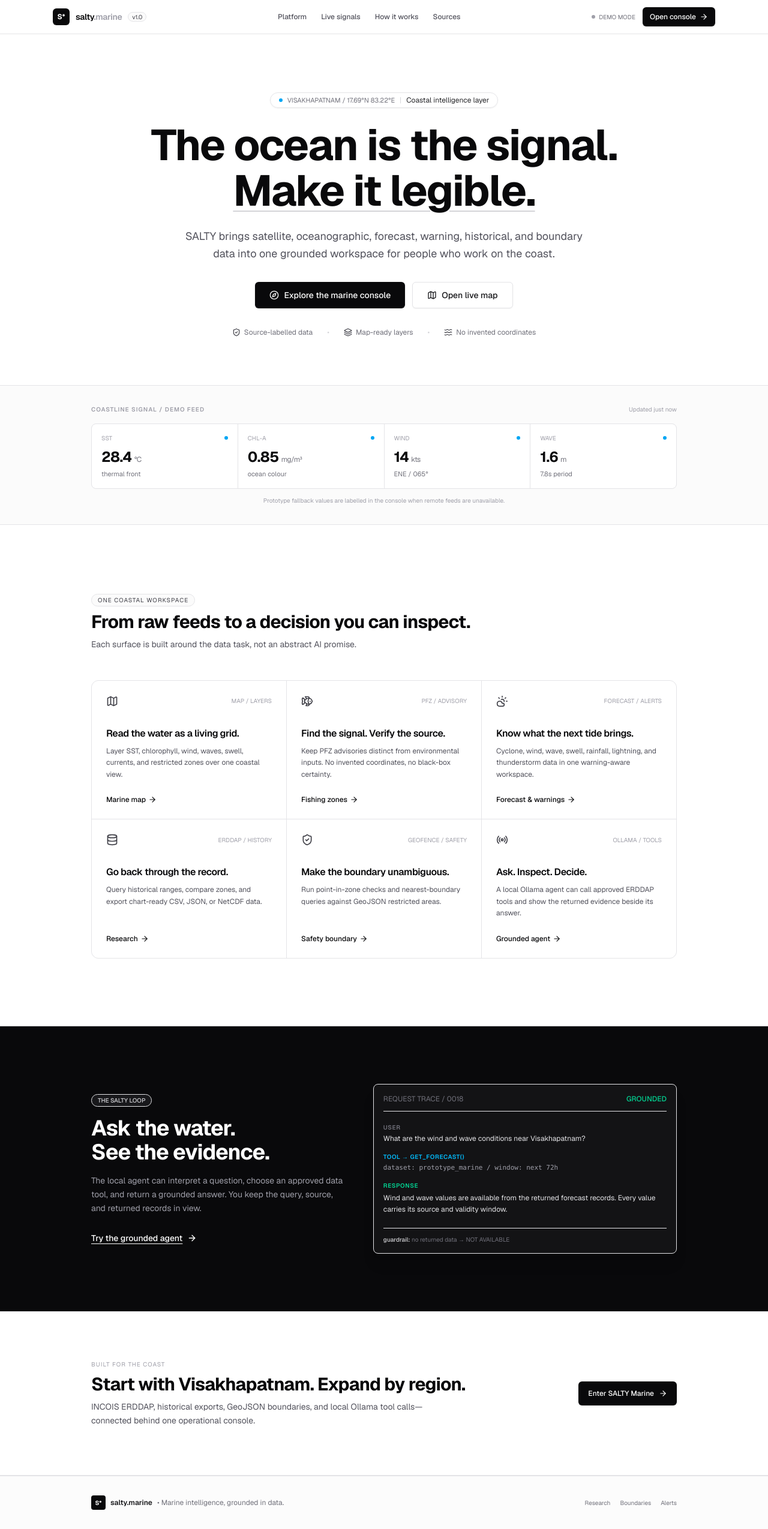
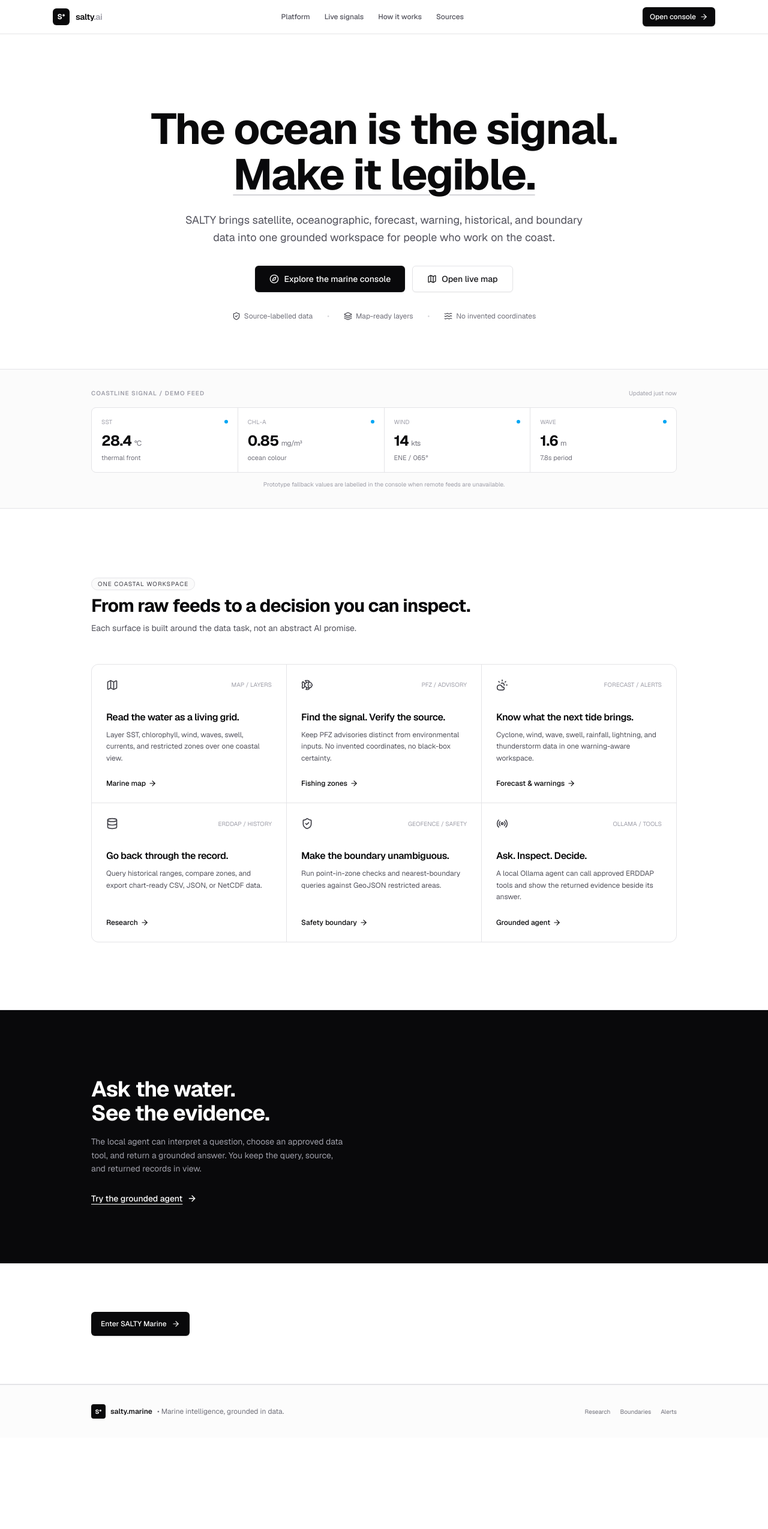
Before and after one commit to Ruthwik000/SaltyAI, a Next.js app: page / in a window 1280 px wide. Shown: the whole page at 60% size. After the commit the page ends 2397 px from the top, so only its background shows below. Built offline with nearby package versions, Linux system fonts and the light colour scheme; no server answers.

Commit message:
cleaned code

```diff
--- a/components/landing/landing-cta.tsx
+++ b/components/landing/landing-cta.tsx
@@ -6,17 +6,6 @@ export function LandingCta() {
   return (
     <section id="sources" className="py-16 sm:py-20 border-b border-zinc-200/80 bg-white">
       <div className="mx-auto flex max-w-5xl flex-col items-start justify-between gap-6 px-4 sm:flex-row sm:items-center sm:px-6">
-        <div>
-          <p className="font-sans text-[10px] uppercase tracking-widest text-zinc-400">
-            Built for the coast
-          </p>
-          <h2 className="mt-2 text-2xl font-bold tracking-tight text-zinc-950 sm:text-3xl">
-            Start with Visakhapatnam. Expand by region.
-          </h2>
-          <p className="mt-2 max-w-xl text-sm text-zinc-600 leading-relaxed">
-            INCOIS ERDDAP, historical exports, GeoJSON boundaries, and local Ollama tool calls—connected behind one operational console.
-          </p>
-        </div>
         <Link href="/app">
           <Button className="h-10 shrink-0 bg-zinc-950 text-xs text-white hover:bg-zinc-800">
             Enter SALTY Marine <ArrowRight className="ml-2 h-3.5 w-3.5" />
--- a/components/landing/landing-header.tsx
+++ b/components/landing/landing-header.tsx
@@ -19,11 +19,8 @@ export function LandingHeader({ apiState }: LandingHeaderProps) {
             S*
           </span>
           <span className="text-sm font-semibold tracking-tight">
-            salty<span className="text-zinc-400">.marine</span>
+            salty<span className="text-zinc-400">.ai</span>
           </span>
-          <Badge variant="minimal" className="hidden h-4 px-1.5 py-0 text-[10px] sm:inline-flex">
-            v1.0
-          </Badge>
         </Link>
 
         <nav className="hidden items-center gap-6 text-xs font-medium text-zinc-600 md:flex">
@@ -42,22 +39,6 @@ export function LandingHeader({ apiState }: LandingHeaderProps) {
         </nav>
 
         <div className="flex items-center gap-3">
-          <span className="hidden items-center gap-1.5 font-sans text-[10px] text-zinc-500 sm:flex">
-            <span
-              className={`h-1.5 w-1.5 rounded-full ${
-                apiState === "ready"
-                  ? "bg-emerald-500"
-                  : apiState === "checking"
-                  ? "animate-pulse bg-amber-500"
-                  : "bg-zinc-400"
-              }`}
-            />
-            {apiState === "ready"
-              ? "API READY"
-              : apiState === "checking"
-              ? "CONNECTING"
-              : "DEMO MODE"}
-          </span>
           <Link href="/login">
             <Button size="sm" className="h-8 gap-1.5 bg-zinc-950 text-xs text-white hover:bg-zinc-800">
               Open console <ArrowRight className="h-3.5 w-3.5" />
--- a/components/landing/landing-hero.tsx
+++ b/components/landing/landing-hero.tsx
@@ -8,12 +8,6 @@ export function LandingHero() {
     <section className="relative overflow-hidden border-b border-zinc-200/80 pt-16 pb-14 sm:pt-24 sm:pb-20">
       <div className="absolute inset-0 -z-10 bg-grid-subtle opacity-60 [mask-image:radial-gradient(ellipse_65%_70%_at_50%_0%,#000_55%,transparent_100%)]" />
       <div className="mx-auto max-w-5xl px-4 text-center sm:px-6">
-        <Badge variant="pill" className="gap-2 border-zinc-200/90 px-3.5 py-1 text-xs font-normal">
-          <span className="h-1.5 w-1.5 rounded-full bg-sky-500" />
-          <span className="font-sans text-[11px] text-zinc-500">VISAKHAPATNAM / 17.69°N 83.22°E</span>
-          <span className="text-zinc-300">|</span>
-          <span>Coastal intelligence layer</span>
-        </Badge>
 
         <h1 className="mx-auto mt-6 max-w-4xl text-4xl font-bold leading-[1.05] tracking-tight sm:text-6xl md:text-7xl">
           The ocean is the signal.
--- a/components/landing/landing-workflow.tsx
+++ b/components/landing/landing-workflow.tsx
@@ -7,9 +7,6 @@ export function LandingWorkflow() {
     <section id="workflow" className="border-b border-zinc-200/80 bg-zinc-950 py-20 text-white sm:py-24">
       <div className="mx-auto grid max-w-5xl gap-12 px-4 sm:px-6 md:grid-cols-[1fr_1.2fr] md:items-center">
         <div>
-          <Badge variant="outline" className="border-zinc-700 bg-zinc-900 font-sans text-[10px] text-zinc-300">
-            THE SALTY LOOP
-          </Badge>
           <h2 className="mt-4 text-3xl font-bold tracking-tight sm:text-4xl text-white">
             Ask the water.
             <br />
@@ -25,36 +22,6 @@ export function LandingWorkflow() {
             Try the grounded agent <ArrowRight className="h-4 w-4" />
           </Link>
         </div>
-
-        <div className="border border-zinc-800 bg-zinc-900/70 p-4 font-sans text-xs rounded-lg shadow-xl">
-          <div className="flex items-center justify-between border-b border-zinc-800 pb-3 text-zinc-500">
-            <span>REQUEST TRACE / 0018</span>
-            <span className="text-emerald-400 font-medium">GROUNDED</span>
-          </div>
-          <div className="space-y-4 py-5">
-            <div>
-              <span className="text-zinc-500 font-semibold block text-[10px] uppercase tracking-wider">user</span>
-              <p className="mt-1 text-zinc-200">What are the wind and wave conditions near Visakhapatnam?</p>
-            </div>
-            <div>
-              <span className="text-sky-400 font-semibold block text-[10px] uppercase tracking-wider">
-                tool → get_forecast()
-              </span>
-              <p className="mt-1 text-zinc-400 font-mono text-[11px]">
-                dataset: prototype_marine / window: next 72h
-              </p>
-            </div>
-            <div>
-              <span className="text-emerald-400 font-semibold block text-[10px] uppercase tracking-wider">response</span>
-              <p className="mt-1 leading-relaxed text-zinc-200">
-                Wind and wave values are available from the returned forecast records. Every value carries its source and validity window.
-              </p>
-            </div>
-          </div>
-          <div className="border-t border-zinc-800 pt-3 text-[10px] text-zinc-500">
-            <span className="text-zinc-300 font-medium">guardrail:</span> no returned data → NOT AVAILABLE
-          </div>
-        </div>
       </div>
     </section>
   );
```
